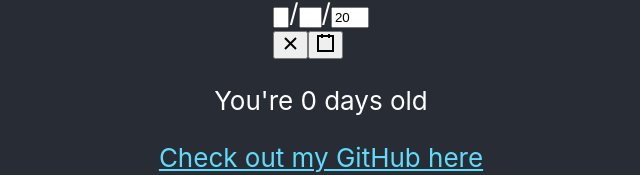
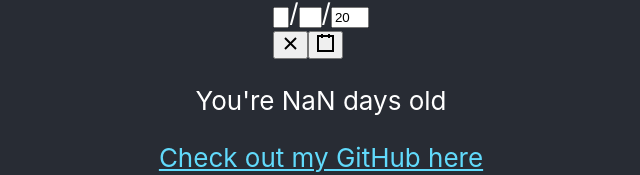
Before and after one commit to zajonesck/age-to-days, a React (Create React App) app: page / in a window 1280 px wide. Shown: the part 430-605 px from the top of the page, without its empty margins (319-959 px from the left). Built offline with nearby package versions, Linux system fonts and the light colour scheme.

Commit message:
refactored

```diff
--- a/src/App.js
+++ b/src/App.js
@@ -3,29 +3,26 @@ import React, { useState } from "react";
 import DatePicker from "react-date-picker";
 
 function App() {
-  const [value, onChange] = useState(new Date());
+  const [birthDay, onChangeBirthDay] = useState(new Date());
+  let ageInDays;
 
   function handleChange(e) {
-    onChange(e.target.value);
+    onChangeBirthDay(e.target.value);
+    const formattedBirthDay = new Date(birthDay);
+    const differenceInDates =
+      new Date().getTime() - formattedBirthDay.getTime();
+
+    ageInDays = differenceInDates / (1000 * 3600 * 24);
   }
-
-  // To set two dates to two variables
-  const date1 = new Date();
-
-  //make date2 equal the input from date picker
-  let date2 = new Date(value);
-  let differenceInTime = date1.getTime() - date2.getTime();
-
-  let differenceInDays = differenceInTime / (1000 * 3600 * 24);
 
   return (
     <div className="App">
       <header className="App-header">
         <h1>Age to days</h1>
         <h3>Enter your birthday</h3>
-        <DatePicker onChange={onChange} value={value} />
+        <DatePicker onChange={handleChange} value={birthDay} />
 
-        <p>You're {Math.floor(differenceInDays)} days old</p>
+        <p>You're {Math.floor(ageInDays)} days old</p>
 
         <a
           className="App-link"
```
Also changed, not shown: 1 other file (tests, documents, lock files or other folders).
